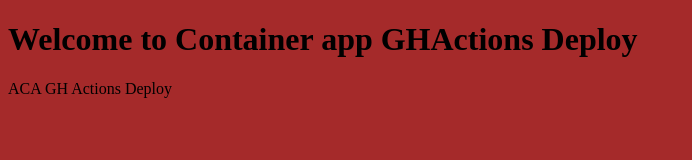
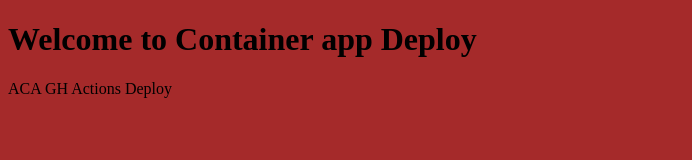
Before and after one commit to vimalprasathr/nginx-aca, a plain HTML site: page index.html in a window 1280 px wide. Shown: the whole page, without its empty margins (0-692 px from the left). Drawn offline with Linux system fonts and the light colour scheme.

Commit message:
Update index.html

```diff
--- a/index.html
+++ b/index.html
@@ -2,7 +2,7 @@
 <html>
 <body style="background-color:brown;">
 
-<h1>Welcome to Container app GHActions Deploy</h1>
+<h1>Welcome to Container app  Deploy</h1>
 <p>ACA GH Actions Deploy</p>
 
 </body>
```
